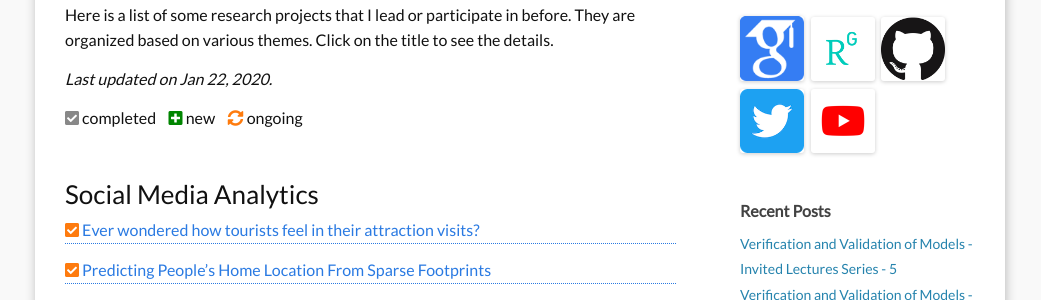
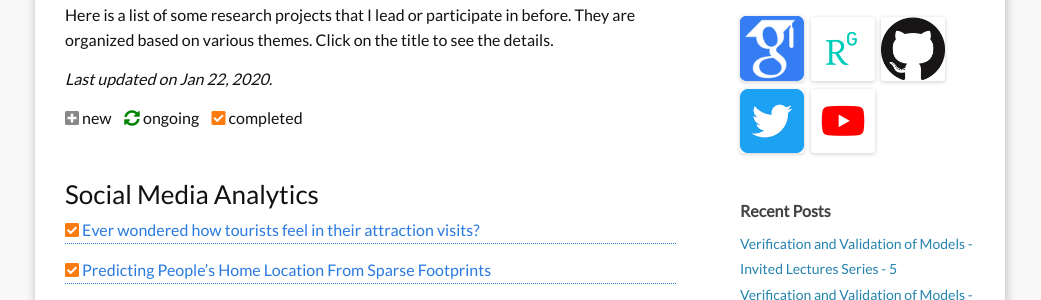
Before and after one commit to hamdikavak/hamdikavak.github.io, a Jekyll site: the page built from c0_research.md, in a window 1280 px wide. Shown: the part 459-759 px from the top of the page, without its empty margins (120-1161 px from the left). Built offline with Jekyll 4.4.1, drawn with Linux system fonts in a browser that asks for light colours; nearby versions of some CDN libraries.

Commit message:
fixed icon color

```diff
--- a/c0_research.md
+++ b/c0_research.md
@@ -14,9 +14,10 @@ Here is a list of some research projects that I lead or participate in before. T
 
 *Last updated on Jan 22, 2020.*
 
- <i style="color:#888888" class="fas fa-check-square"></i> completed &nbsp;&nbsp;
- <i style="color:#008500" class="fas fa-plus-square"></i> new &nbsp;&nbsp;
- <i style="color:#FE7B0E" class="fas fa-sync-alt"></i> ongoing
+
+ <i style="color:#888888" class="fas fa-plus-square"></i> new &nbsp;&nbsp;
+ <i style="color:#008500" class="fas fa-sync-alt"></i> ongoing &nbsp;&nbsp;
+ <i style="color:#FE7B0E" class="fas fa-check-square"></i> completed
 
 <br/>
 ### Social Media Analytics
```
